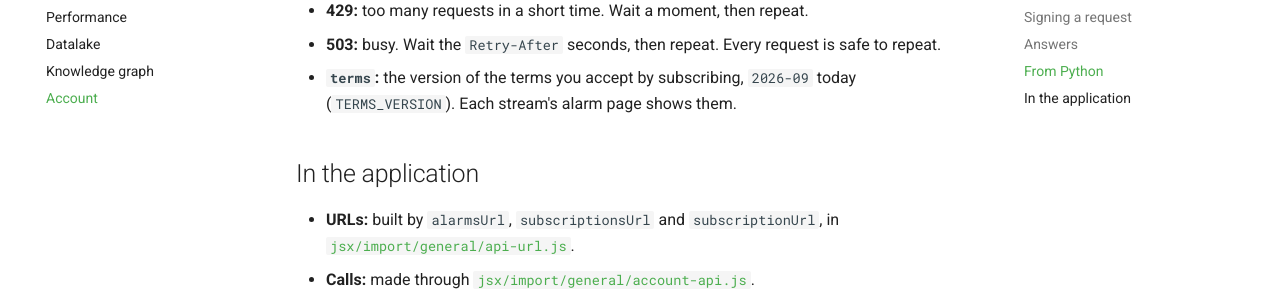
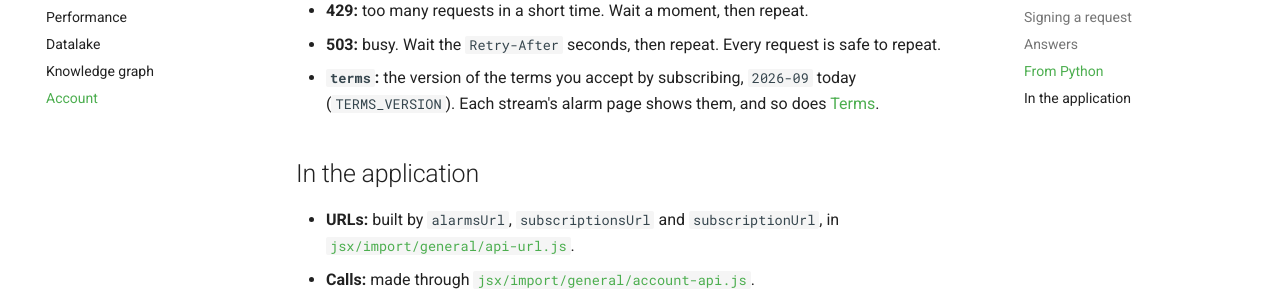
Before and after one commit to jeff1evesque/jefflevesque.com, an MkDocs documentation site: the page built from documentation/api/account.md, in a window 1280 px wide and 900 px high, scrolled down 3499 px. Shown: the part 166-457 px from the top of the window. Built offline with MkDocs 1.6.1 and Material for MkDocs 9.7.7, drawn with Linux system fonts in a browser that asks for light colours; comment, search, counter and statistics services are not loaded.

Commit message:
#202: account.md, link the terms field to the Terms page

```diff
--- a/documentation/api/account.md
+++ b/documentation/api/account.md
@@ -135,7 +135,8 @@ and `null`. When one is refused, the status says why:
 - **503:** busy. Wait the `Retry-After` seconds, then repeat. Every request is safe to
   repeat.
 - **`terms`:** the version of the terms you accept by subscribing, `2026-09` today
-  (`TERMS_VERSION`). Each stream's alarm page shows them.
+  (`TERMS_VERSION`). Each stream's alarm page shows them, and so does
+  [Terms](../terms.md).
 
 ## In the application
 
```
